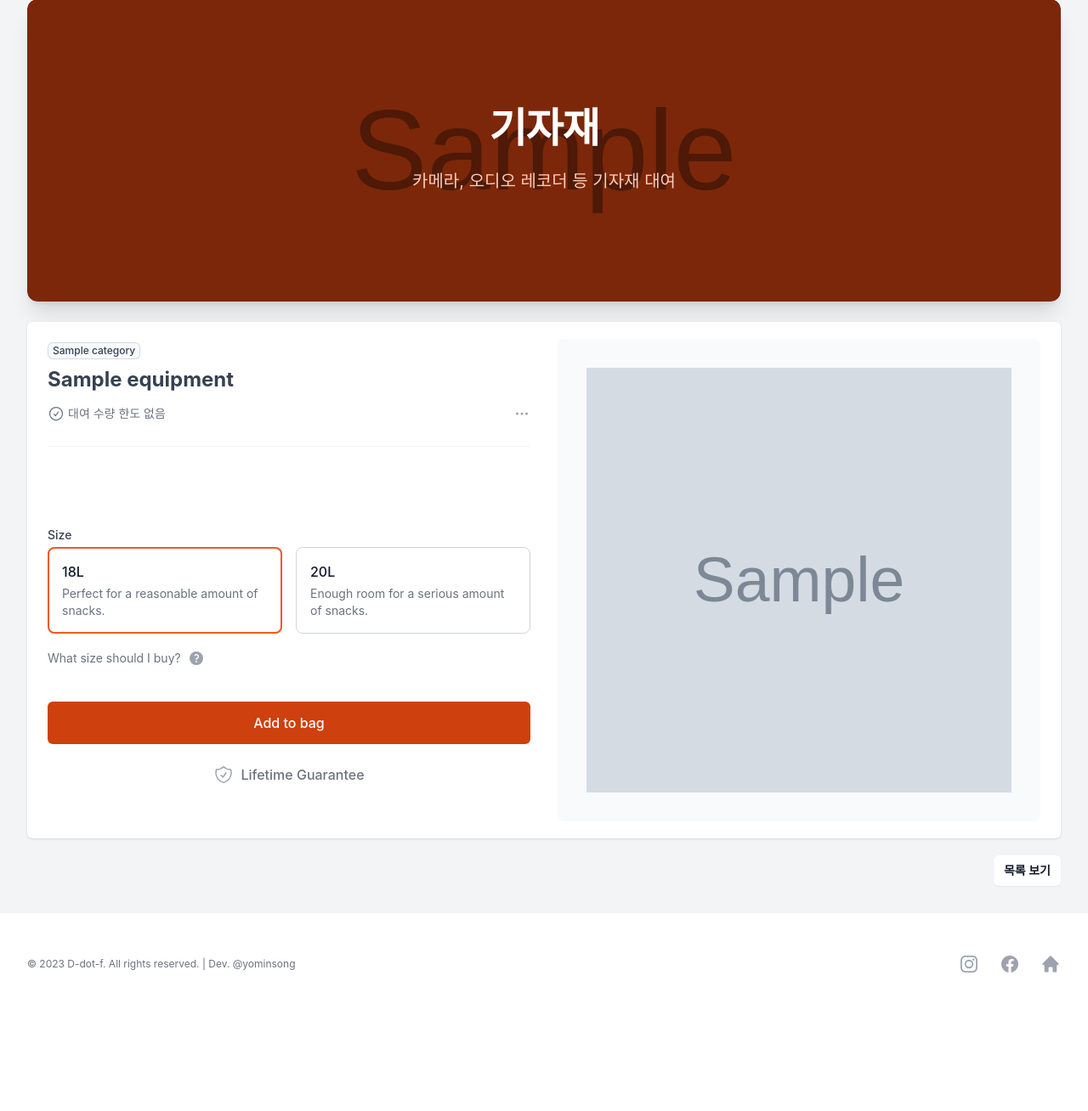
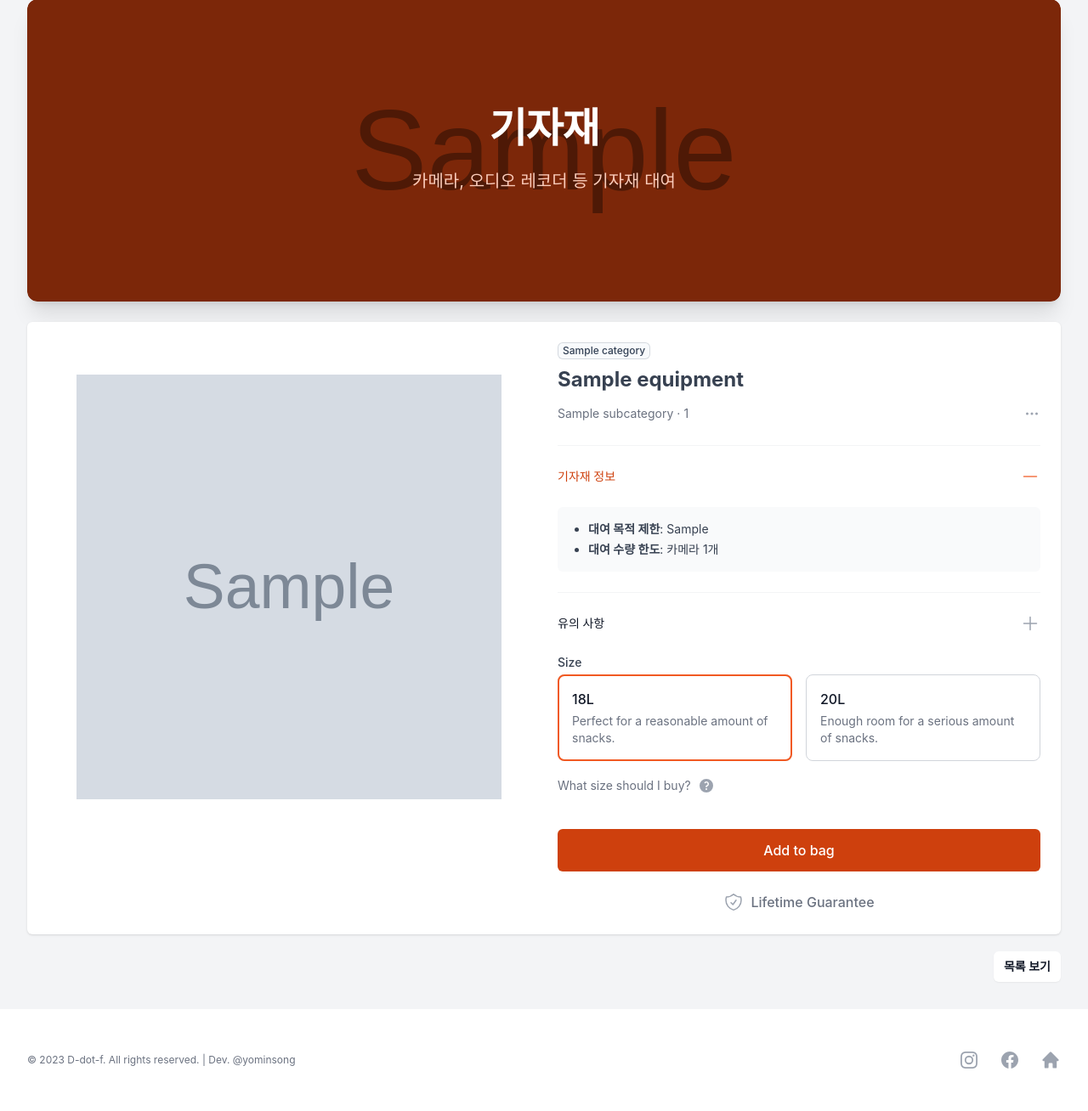
Before and after one commit to yominsong/dongguk-film, a Django app: template equipment/templates/equipment/equipment_detail.html in a window 1280 px wide. Shown: the part 105-1413 px from the top of the page at 85% size. Before the commit the page ends 1250 px from the top, so only its background shows below. Run offline with Django 3.2, Linux system fonts and the light colour scheme; the template is opened without the code that fills it: most values are stand-ins (such as "Sample title", 1, 10 or a date in 2020); grey boxes marked "Sample" are stand-in pictures; some libraries are stand-ins or nearby versions; some web fonts are replaced.

Commit message:
Feat: Apply Notion DB changes to the Equipment app

```diff
--- a/dongguk_film/static/css/output.css
+++ b/dongguk_film/static/css/output.css
@@ -996,6 +996,10 @@ select {
   margin-left: 1rem;
 }
 
+.ml-6 {
+  margin-left: 1.5rem;
+}
+
 .ml-auto {
   margin-left: auto;
 }
@@ -2841,6 +2818,10 @@ select {
 
   .sm\:h-\[20px\] {
     height: 20px;
+  }
+
+  .sm\:min-h-\[18px\] {
+    min-height: 18px;
   }
 
   .sm\:w-12 {
@@ -2967,6 +2948,10 @@ select {
     border-radius: 0.75rem;
   }
 
+  .sm\:border-t-0 {
+    border-top-width: 0px;
+  }
+
   .sm\:p-0 {
     padding: 0px;
   }
@@ -3013,6 +2998,10 @@ select {
     padding-right: 1.25rem;
   }
 
+  .sm\:pt-4 {
+    padding-top: 1rem;
+  }
+
   .sm\:pt-6 {
     padding-top: 1.5rem;
   }
@@ -3139,6 +3123,10 @@ select {
     grid-row: span 2 / span 2;
   }
 
+  .lg\:row-start-1 {
+    grid-row-start: 1;
+  }
+
   .lg\:row-start-2 {
     grid-row-start: 2;
   }
@@ -3147,10 +3135,6 @@ select {
     margin-left: 0px;
   }
 
-  .lg\:mt-0 {
-    margin-top: 0px;
-  }
-
   .lg\:mt-4 {
     margin-top: 1rem;
   }
--- a/equipment/templates/equipment/equipment_detail.html
+++ b/equipment/templates/equipment/equipment_detail.html
@@ -48,22 +48,18 @@
         <div id="id_equipment_detail"
              class="bg-white shadow rounded-md px-4 py-5 sm:px-6 lg:grid lg:grid-cols-2 lg:gap-x-8">
             <!-- Product details -->
-            <div>
+            <div class="lg:col-start-2 lg:row-start-1">
                 <p class="inline-block rounded-md whitespace-nowrap px-1.5 py-0.5 text-xs font-medium ring-1 ring-inset text-slate-700 bg-slate-50 ring-slate-600/20">
                     {{ equipment.category }}
                 </p>
                 <h2 class="text-gray-700 text-xl sm:text-2xl font-bold break-words mt-2">{{ equipment.title }}</h2>
                 <div class="flex justify-between items-center mt-3 h-[24px]">
                     <div class="flex items-center text-sm text-gray-500 gap-x-1">
-                        <svg xmlns="http://www.w3.org/2000/svg"
-                             fill="none"
-                             viewBox="0 0 24 24"
-                             stroke-width="1.5"
-                             stroke="currentColor"
-                             class="w-5 h-5">
-                            <path stroke-linecap="round" stroke-linejoin="round" d="M9 12.75 11.25 15 15 9.75M21 12a9 9 0 1 1-18 0 9 9 0 0 1 18 0Z" />
-                        </svg>
-                        <span>대여 수량 한도 없음</span>
+                        {% if not "N/A" in equipment.subcategory %}
+                            <span>{{ equipment.subcategory }}</span>
+                            <span>·</span>
+                        {% endif %}
+                        <span>{{ equipment.equipment_id }}</span>
                     </div>
                     <div x-data="Components.menu({ open: false })"
                          x-init="init()"
@@ -128,81 +124,145 @@
                     </div>
                 </div>
                 <div class="relative mt-2">
-                    <div class="absolute inset-0 flex items-center" aria-hidden="true">
+                    <div class="absolute inset-0 flex items-center sm:items-end"
+                         aria-hidden="true">
                         <div class="w-full border-t border-gray-100"></div>
                     </div>
-                    <div class="relative flex justify-end min-h-[36px]"></div>
+                    <div class="relative flex justify-end min-h-[36px] sm:min-h-[18px]"></div>
                 </div>
-                <!-- <section aria-labelledby="information-heading" class="mt-4">
-                    <h2 id="information-heading" class="sr-only">Product information</h2>
-                    <div class="flex items-center">
-                        <p class="text-lg text-gray-900 sm:text-xl">$220</p>
-                        <div class="ml-4 border-l border-gray-300 pl-4">
-                            <h2 class="sr-only">Reviews</h2>
-                            <div class="flex items-center">
-                                <div>
-                                    <div class="flex items-center">
-                                        <svg class="text-yellow-400 h-5 w-5 flex-shrink-0" x-state:on="Active" x-state:off="Default" x-state-description="Active: &quot;text-yellow-400&quot;, Default: &quot;text-gray-300&quot;" viewBox="0 0 20 20" fill="currentColor" aria-hidden="true">
-                                            <path fill-rule="evenodd" d="M10.868 2.884c-.321-.772-1.415-.772-1.736 0l-1.83 4.401-4.753.381c-.833.067-1.171 1.107-.536 1.651l3.62 3.102-1.106 4.637c-.194.813.691 1.456 1.405 1.02L10 15.591l4.069 2.485c.713.436 1.598-.207 1.404-1.02l-1.106-4.637 3.62-3.102c.635-.544.297-1.584-.536-1.65l-4.752-.382-1.831-4.401z" clip-rule="evenodd">
-                                            </path>
-                                        </svg>
-                                        <svg class="text-yellow-400 h-5 w-5 flex-shrink-0" x-state-description="undefined: &quot;text-yellow-400&quot;, undefined: &quot;text-gray-300&quot;" viewBox="0 0 20 20" fill="currentColor" aria-hidden="true">
-                                            <path fill-rule="evenodd" d="M10.868 2.884c-.321-.772-1.415-.772-1.736 0l-1.83 4.401-4.753.381c-.833.067-1.171 1.107-.536 1.651l3.62 3.102-1.106 4.637c-.194.813.691 1.456 1.405 1.02L10 15.591l4.069 2.485c.713.436 1.598-.207 1.404-1.02l-1.106-4.637 3.62-3.102c.635-.544.297-1.584-.536-1.65l-4.752-.382-1.831-4.401z" clip-rule="evenodd">
-                                            </path>
-                                        </svg>
-                                        <svg class="text-yellow-400 h-5 w-5 flex-shrink-0" x-state-description="undefined: &quot;text-yellow-400&quot;, undefined: &quot;text-gray-300&quot;" viewBox="0 0 20 20" fill="currentColor" aria-hidden="true">
-                                            <path fill-rule="evenodd" d="M10.868 2.884c-.321-.772-1.415-.772-1.736 0l-1.83 4.401-4.753.381c-.833.067-1.171 1.107-.536 1.651l3.62 3.102-1.106 4.637c-.194.813.691 1.456 1.405 1.02L10 15.591l4.069 2.485c.713.436 1.598-.207 1.404-1.02l-1.106-4.637 3.62-3.102c.635-.544.297-1.584-.536-1.65l-4.752-.382-1.831-4.401z" clip-rule="evenodd">
-                                            </path>
-                                        </svg>
-                                        <svg class="text-yellow-400 h-5 w-5 flex-shrink-0" x-state-description="undefined: &quot;text-yellow-400&quot;, undefined: &quot;text-gray-300&quot;" viewBox="0 0 20 20" fill="currentColor" aria-hidden="true">
-                                            <path fill-rule="evenodd" d="M10.868 2.884c-.321-.772-1.415-.772-1.736 0l-1.83 4.401-4.753.381c-.833.067-1.171 1.107-.536 1.651l3.62 3.102-1.106 4.637c-.194.813.691 1.456 1.405 1.02L10 15.591l4.069 2.485c.713.436 1.598-.207 1.404-1.02l-1.106-4.637 3.62-3.102c.635-.544.297-1.584-.536-1.65l-4.752-.382-1.831-4.401z" clip-rule="evenodd">
-                                            </path>
-                                        </svg>
-                                        <svg class="text-gray-300 h-5 w-5 flex-shrink-0" x-state-description="undefined: &quot;text-yellow-400&quot;, undefined: &quot;text-gray-300&quot;" viewBox="0 0 20 20" fill="currentColor" aria-hidden="true">
-                                            <path fill-rule="evenodd" d="M10.868 2.884c-.321-.772-1.415-.772-1.736 0l-1.83 4.401-4.753.381c-.833.067-1.171 1.107-.536 1.651l3.62 3.102-1.106 4.637c-.194.813.691 1.456 1.405 1.02L10 15.591l4.069 2.485c.713.436 1.598-.207 1.404-1.02l-1.106-4.637 3.62-3.102c.635-.544.297-1.584-.536-1.65l-4.752-.382-1.831-4.401z" clip-rule="evenodd">
-                                            </path>
-                                        </svg>
-                                    </div>
-                                    <p class="sr-only">4 out of 5 stars</p>
-                                </div>
-                                <p class="ml-2 text-sm text-gray-500">1624 reviews</p>
-                            </div>
-                        </div>
-                    </div>
-                    <div class="mt-4 space-y-6">
-                        <p class="text-base text-gray-500">
-                            Don't compromise on snack-carrying capacity with this lightweight and spacious bag. The drawstring top keeps all your favorite chips, crisps, fries, biscuits, crackers, and cookies secure.
-                        </p>
-                    </div>
-                    <div class="mt-6 flex items-center">
-                        <svg class="h-5 w-5 flex-shrink-0 text-green-500" viewBox="0 0 20 20" fill="currentColor" aria-hidden="true">
-                            <path fill-rule="evenodd" d="M16.704 4.153a.75.75 0 01.143 1.052l-8 10.5a.75.75 0 01-1.127.075l-4.5-4.5a.75.75 0 011.06-1.06l3.894 3.893 7.48-9.817a.75.75 0 011.05-.143z" clip-rule="evenodd">
-                            </path>
-                        </svg>
-                        <p class="ml-2 text-sm text-gray-500">In stock and ready to ship</p>
-                    </div>
-                </section> -->
             </div>
             <!-- Product image -->
-            <!-- <div class="mt-10 lg:col-start-2 lg:row-span-2 lg:mt-0 lg:self-center">
-                <div class="aspect-h-1 aspect-w-1 bg-gray-50 overflow-hidden rounded-lg">
+            <div class="lg:col-start-1 lg:row-start-1 lg:row-span-2">
+                <div class="flex justify-center items-center aspect-1 sm:pt-4 overflow-hidden rounded-lg">
                     <img src="{{ equipment.cover }}"
                          alt="{{ equipment.title }} 사진"
                          class="max-h-[500px] max-w-[500px] h-full w-full object-cover object-center"
                          height=""
                          width="">
                 </div>
-            </div> -->
-            <!-- Product image -->
-            <div class="mt-10 lg:col-start-2 lg:row-span-2 lg:mt-0">
-                <div class="flex justify-center items-center aspect-1 p-4 bg-gray-50 overflow-hidden rounded-lg">
-                    <img src="{{ equipment.cover }}"
-                         alt="{{ equipment.title }} 사진"
-                         class="max-h-[500px] max-w-[500px] h-full w-full object-cover object-center">
-                </div>
             </div>
             <!-- Product form -->
-            <div class="mt-10 lg:col-start-1 lg:row-start-2 lg:self-start">
+            <div class="mt-4 sm:mt-0 lg:col-start-2 lg:row-start-2 lg:self-start">
+                <section aria-labelledby="details-heading">
+                    <h2 id="details-heading" class="sr-only">기자재 정보</h2>
+                    <div class="divide-y divide-gray-100 border-t border-t-gray-100 sm:border-t-0">
+                        <div x-data="{ open: true }">
+                            <h3>
+                                <button type="button"
+                                        x-description="Expand/collapse question button"
+                                        class="group relative flex w-full items-center justify-between py-6 text-left"
+                                        aria-controls="disclosure-1"
+                                        @click="open = !open"
+                                        aria-expanded="false"
+                                        x-bind:aria-expanded="open.toString()">
+                                    <span class="text-sm font-medium text-gray-900"
+                                          x-state:on="Open"
+                                          x-state:off="Closed"
+                                          :class="{ 'text-flamingo-600': open, 'text-gray-900': !(open) }">기자재 정보</span>
+                                    <span class="ml-6 flex items-center">
+                                        <svg class="h-6 w-6 text-gray-400 group-hover:text-gray-500 block"
+                                             x-state:on="Open"
+                                             x-state:off="Closed"
+                                             :class="{ 'hidden': open, 'block': !(open) }"
+                                             fill="none"
+                                             viewBox="0 0 24 24"
+                                             stroke-width="1.5"
+                                             stroke="currentColor"
+                                             aria-hidden="true">
+                                            <path stroke-linecap="round" stroke-linejoin="round" d="M12 4.5v15m7.5-7.5h-15"></path>
+                                        </svg>
+                                        <svg class="h-6 w-6 text-flamingo-400 group-hover:text-flamingo-500 hidden"
+                                             x-state:on="Open"
+                                             x-state:off="Closed"
+                                             :class="{ 'block': open, 'hidden': !(open) }"
+                                             fill="none"
+                                             viewBox="0 0 24 24"
+                                             stroke-width="1.5"
+                                             stroke="currentColor"
+                                             aria-hidden="true">
+                                            <path stroke-linecap="round" stroke-linejoin="round" d="M19.5 12h-15"></path>
+                                        </svg>
+                                    </span>
+                                </button>
+                            </h3>
+                            <div class="pb-6" id="disclosure-1" x-show="open" style="display: none">
+                                <div class="rounded-md bg-gray-50 p-4">
+                                    <div class="flex">
+                                        <div>
+                                            <!-- <h3 class="text-sm font-medium text-gray-800">제목</h3> -->
+                                            <div class="text-sm text-gray-700">
+                                                <ul role="list" class="list-disc space-y-1 pl-5">
+                                                    <li>
+                                                        <span class="font-semibold">대여 목적 제한</span>:
+                                                        {{ equipment.matched_purpose_list|join:" | " }}
+                                                    </li>
+                                                    <li>
+                                                        <span class="font-semibold">대여 수량 한도</span>: 카메라 1개
+                                                    </li>
+                                                </ul>
+                                            </div>
+                                        </div>
+                                    </div>
+                                </div>
+                            </div>
+                        </div>
+                        <div x-data="{ open: false }">
+                            <h3>
+                                <button type="button"
+                                        x-description="Expand/collapse question button"
+                                        class="group relative flex w-full items-center justify-between py-6 text-left"
+                                        aria-controls="disclosure-1"
+                                        @click="open = !open"
+                                        aria-expanded="false"
+                                        x-bind:aria-expanded="open.toString()">
+                                    <span class="text-gray-900 text-sm font-medium"
+                                          x-state:on="Open"
+                                          x-state:off="Closed"
+                                          :class="{ 'text-flamingo-600': open, 'text-gray-900': !(open) }">유의 사항</span>
+                                    <span class="ml-6 flex items-center">
+                                        <svg class="block h-6 w-6 text-gray-400 group-hover:text-gray-500"
+                                             x-state:on="Open"
+                                             x-state:off="Closed"
+                                             :class="{ 'hidden': open, 'block': !(open) }"
+                                             fill="none"
+                                             viewBox="0 0 24 24"
+                                             stroke-width="1.5"
+                                             stroke="currentColor"
+                                             aria-hidden="true">
+                                            <path stroke-linecap="round" stroke-linejoin="round" d="M12 4.5v15m7.5-7.5h-15"></path>
+                                        </svg>
+                                        <svg class="hidden h-6 w-6 text-flamingo-400 group-hover:text-flamingo-500"
+                                             x-state:on="Open"
+                                             x-state:off="Closed"
+                                             :class="{ 'block': open, 'hidden': !(open) }"
+                                             fill="none"
+                                             viewBox="0 0 24 24"
+                                             stroke-width="1.5"
+                                             stroke="currentColor"
+                                             aria-hidden="true">
+                                            <path stroke-linecap="round" stroke-linejoin="round" d="M19.5 12h-15"></path>
+                                        </svg>
+                                    </span>
+                                </button>
+                            </h3>
+                            <div class="pb-6" id="disclosure-1" x-show="open" style="display: none">
+                                <div class="rounded-md bg-gray-50 p-4">
+                                    <div class="flex">
+                                        <div>
+                                            <!-- <h3 class="text-sm font-medium text-gray-800">제목</h3> -->
+                                            <div class="text-sm text-gray-700">
+                                                <ul role="list" class="list-disc space-y-1 pl-5">
+                                                    <li>개별 기자재마다 부속품 구성 및 세부 상태가 상이할 수 있어요.</li>
+                                                    <li>예약 완료 시 대여 기간은 연장할 수 없어요.</li>
+                                                </ul>
+                                            </div>
+                                        </div>
+                                    </div>
+                                </div>
+                            </div>
+                        </div>
+                    </div>
+                </section>
                 <section aria-labelledby="options-heading">
                     <h2 id="options-heading" class="sr-only">Product options</h2>
                     <form>
```
Also changed, not shown: other parts of dongguk_film/static/css/output.css (+5 -49 lines), dongguk_film/static/json/equipment.json (+128 -0 lines), equipment/views.py (+21 -2 lines), utility/msg.py (+4 -4 lines).
